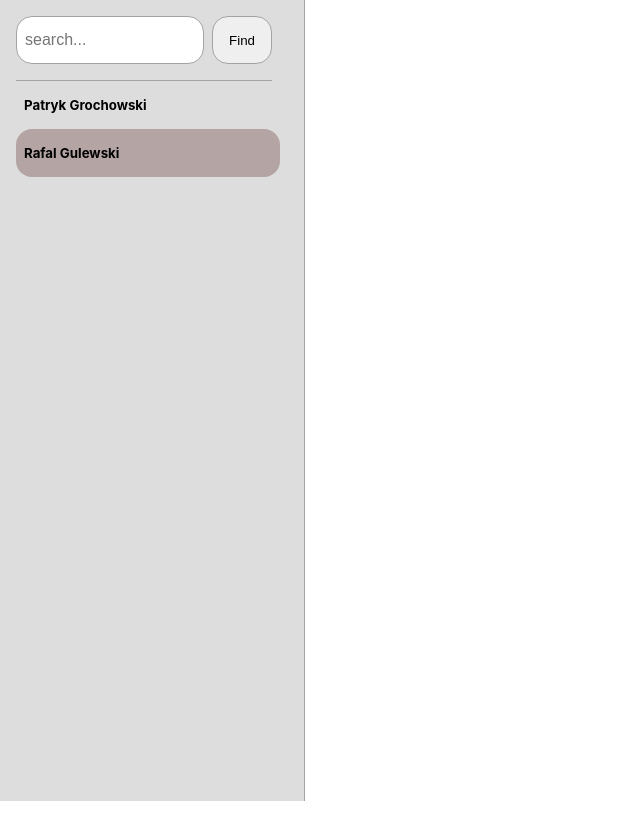
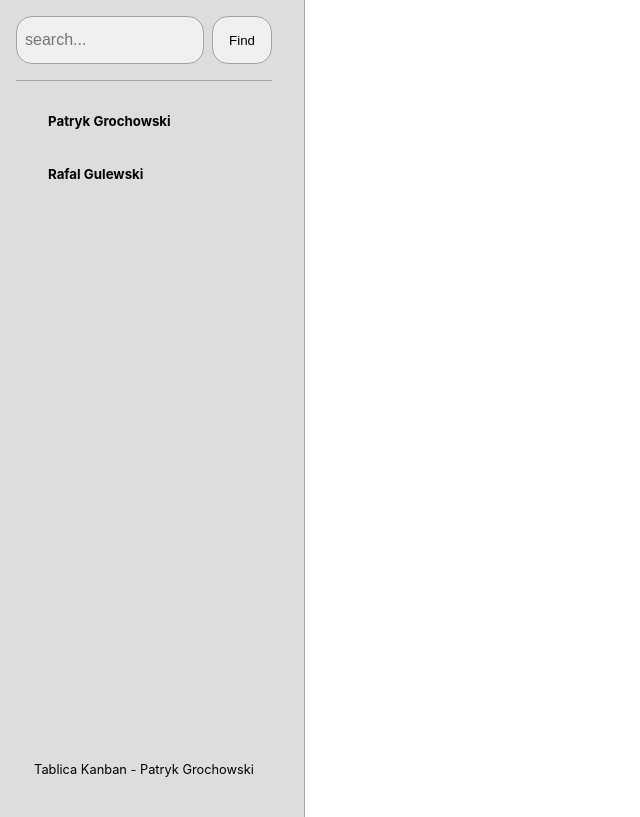
Before and after one commit to grochowp/planner, a React (Create React App) app in the folder client/: page / in a window 1280 px wide. Shown: the whole page, without its empty margins (0-640 px from the left). Built offline with nearby package versions, Linux system fonts and the light colour scheme; the HTML template or start-up script is replaced by a standard one.

Commit message:
add userCard

```diff
--- a/client/src/App.js
+++ b/client/src/App.js
@@ -1,7 +1,7 @@
 import { useState, useEffect } from "react";
 import "./index.scss";
 
-const users = [
+const usersTemp = [
   {
     id: 0,
     name: "Patryk",
@@ -10,7 +10,6 @@ const users = [
     password: 1234,
     role: "user",
     picture: "aaa",
-    active: false,
   },
   {
     id: 1,
@@ -20,18 +19,51 @@ const users = [
     password: 4321,
     role: "user",
     picture: "bbb",
-    active: true,
   },
 ];
 
 function App() {
-  return <SideBar />;
+  const [activeUser, setActiveUser] = useState({});
+  return (
+    <div style={{ display: "flex" }}>
+      <SideBar activeUser={activeUser} onActiveUser={setActiveUser} />
+      {activeUser.name ? <UserCard user={activeUser} /> : ""}
+    </div>
+  );
 }
 
-function SideBar() {
+function UserCard({ user }) {
+  return (
+    <div className="user-card">
+      {console.log(user)}
+      <h1 className="selected-user-card">
+        {user.name} {user.surname}
+      </h1>
+
+      <div className="tasks">
+        <h6>To do: 3</h6>
+        <h6>In progress: 3</h6>
+        <h6>Done: 3</h6>
+      </div>
+    </div>
+  );
+}
+
+function SideBar({ activeUser, onActiveUser }) {
+  const [users, setUsers] = useState(usersTemp);
+
+  const handleChangeUser = (id) => {
+    const updatedUsers = users.map((user) => ({
+      ...user,
+      active: user.id === id,
+    }));
+    onActiveUser(updatedUsers.find((user) => user.id === id));
+  };
+
   const handleSearch = () => {
-    console.log(1);
+    // TO DO
   };
+
   return (
     <div className="left-side">
       <div className="search-bar">
@@ -43,32 +75,33 @@ function SideBar() {
       <div className="users">
         {users.map((user) => (
           <User
-            id={user.id}
-            name={user.name}
-            surname={user.surname}
-            picture={user.picture}
-            active={user.active}
+            key={user.id}
+            user={user}
+            active={user.id === activeUser?.id}
+            changeUserFunction={handleChangeUser}
           />
         ))}
       </div>
-      <div className="logo"></div>
+      <div className="logo">Tablica Kanban - Patryk Grochowski</div>
     </div>
   );
 }
 
+function User({ user, active, changeUserFunction }) {
+  return (
+    <div
+      onClick={() => changeUserFunction(user.id)}
+      className={`user ${active ? "active" : ""}`}
+    >
+      <h5>
+        {user.name} {user.surname}
+      </h5>
+    </div>
+  );
+}
 function Button({ onClick, children, styles }) {
   return (
     <button className={`btn${styles ? `-${styles}` : ""}`}>{children}</button>
   );
 }
-
-function User({ id, name, surname, picture, active }) {
-  return (
-    <div className={`user ${active ? "active" : ""}`}>
-      <h5>
-        {name} {surname}
-      </h5>
-    </div>
-  );
-}
 export default App;
--- a/client/src/index.scss
+++ b/client/src/index.scss
@@ -12,43 +12,47 @@ code {
     monospace;
 }
 
-$primary: #ddd;
-$gray-300: #a3a3a3;
-$active-user: #b4a4a4;
+$primary-main: #ddd;
+$primary-border: #a3a3a3;
+$primary-hover: #c4c3c3;
+$primary-btn-input: #f0f0f0;
+$active-user: #a09f9f;
 
 .left-side {
-  background-color: $primary;
+  background-color: $primary-main;
   float: left;
   min-width: 10rem;
   width: 20vw;
   height: 100%;
-  border-right: 1px solid $gray-300;
+  border-right: 1px solid $primary-border;
   padding: 1rem 2rem 1rem 1rem;
 }
 
 .search-bar {
   display: flex;
-  border-bottom: 1px solid $gray-300;
+  border-bottom: 1px solid $primary-border;
   padding: 0 0 1rem 0;
   gap: 0.5rem;
   height: 3rem;
 }
 
 .search-bar-input {
-  border: 1px solid $gray-300;
+  border: 1px solid $primary-border;
   border-radius: 1rem;
   min-width: 7rem;
   width: 15vw;
   font-size: 1rem;
   padding-left: 0.5rem;
+  background-color: $primary-btn-input;
 }
 
 .btn-search-bar {
-  border: 1px solid $gray-300;
+  border: 1px solid $primary-border;
   border-radius: 1rem;
   min-width: 3rem;
   width: 5vw;
   cursor: pointer;
+  background-color: $primary-btn-input;
 }
 
 .users {
@@ -57,16 +61,23 @@ $active-user: #b4a4a4;
   min-width: 11rem;
   width: 20vw;
   height: 80vh;
+  gap: 0.3rem;
+  margin: 1rem 0 0 1rem;
 }
 
 .user {
-  width: 100%;
+  width: 80%;
   text-align: left;
   display: flex;
   align-items: center;
   height: 3rem;
-  padding: 0 0 0 0.5rem;
+  padding: 0 0 0 1rem;
   border-radius: 1rem;
+  cursor: pointer;
+}
+
+.user:not(.active):hover {
+  background-color: $primary-hover;
 }
 
 .active {
@@ -75,7 +86,41 @@ $active-user: #b4a4a4;
 
 .logo {
   display: flex;
-  width: 20vw;
+  justify-content: center;
+  align-items: center;
+  width: 100%;
   gap: 0.5rem;
   height: 8vh;
+  white-space: nowrap;
+  overflow: hidden;
+  text-overflow: ellipsis;
+  font-size: 1vw;
 }
+
+.user-card {
+  display: flex;
+  flex-direction: row;
+  width: calc(66vw - 20px);
+  height: 7rem;
+  border-bottom: 1px solid $primary-border;
+}
+
+.selected-user-card {
+  white-space: nowrap;
+  padding-left: 3rem;
+  padding-top: 1rem; /* Dodajmy padding-top */
+  align-self: flex-start; /* Wyśrodkuj względem lewej strony */
+}
+
+.tasks {
+  display: flex;
+  position: absolute;
+  top: 4rem;
+  right: 12vw;
+  gap: 1rem;
+  // background-color: red;
+  height: 2rem;
+
+  /* Dodajmy padding-bottom */
+  align-self: flex-end; /* Wyśrodkuj względem prawej strony */
+}
```
Also changed, not shown: package.json (added, +38 -0 lines).
